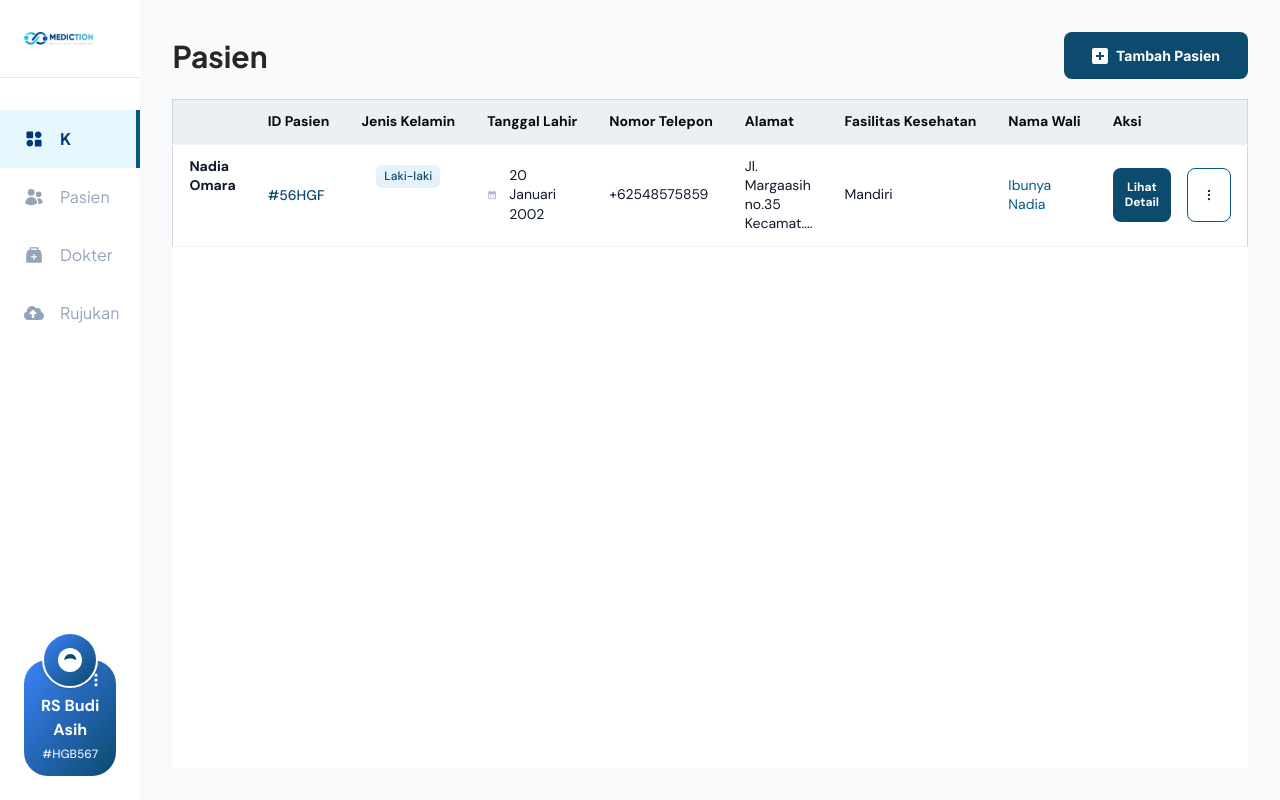
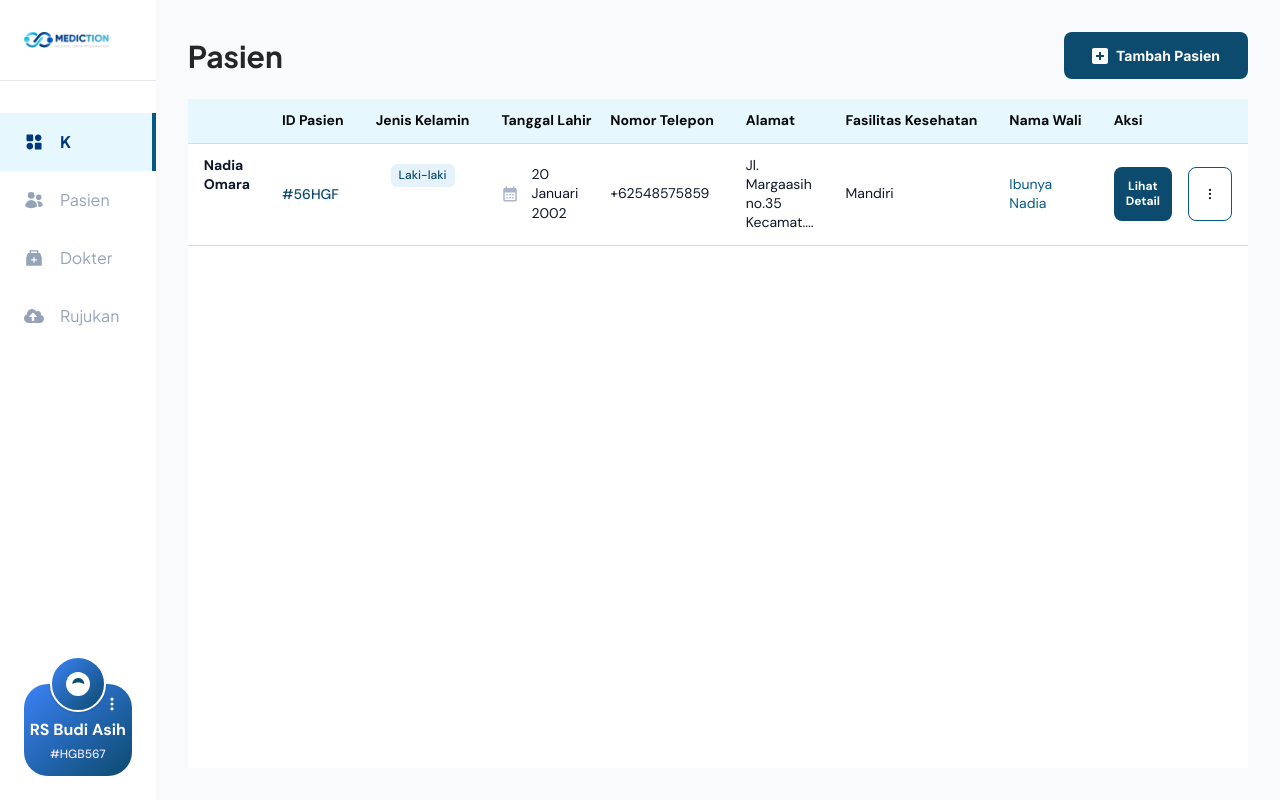
Before and after one commit to craftalpian/mediction, a Next.js app: page /dashboard-patient in a window 1280 px wide. Built offline with nearby package versions, Linux system fonts and the light colour scheme.

Commit message:
wip: patient table

```diff
--- a/app/(dashboards)/dashboard-patient/_components/list-patient.tsx
+++ b/app/(dashboards)/dashboard-patient/_components/list-patient.tsx
@@ -6,15 +6,15 @@
 export default function ListPatient() {
   return (
     <div className="overflow-x-auto">
-      <table className="table border border-gray-300 table-auto">
+      <table className="table table-auto">
         <thead
-          className={`bg-[#EBF0F4] py-4 leading-snug text-neutral-950 text-sm font-bold ${dm.className}`}
+          className={`bg-[#E6F7FD] border-0 py-4 leading-snug text-neutral-950 text-sm font-bold ${dm.className}`}
         >
-          <tr>
+          <tr className="border-b-[#D8DCDF]">
             <th></th>
-            <th>ID Pasien</th>
+            <th className="w-8">ID Pasien</th>
             <th>Jenis Kelamin</th>
-            <th>Tanggal Lahir</th>
+            <th className="max-w-10">Tanggal Lahir</th>
             <th>Nomor Telepon</th>
             <th>Alamat</th>
             <th>Fasilitas Kesehatan</th>
@@ -23,7 +23,7 @@
           </tr>
         </thead>
         <tbody>
-          <tr>
+          <tr className="border-b-[#D8DCDF]">
             <th className="inline-flex">
               <h1
                 className={`text-slate-900 text-sm font-bold ${dm.className} leading-snug`}
@@ -31,7 +31,7 @@
                 Nadia Omara
               </h1>
             </th>
-            <td>
+            <td className="w-8">
               <a
                 href="#"
                 className={`text-sky-900 text-sm font-medium ${dm.className} leading-snug`}
@@ -50,7 +50,9 @@
             </td>
             <td>
               <div className="inline-flex space-x-3 text-[#A9B4CD] text-base items-center">
+                <h1 className="text-lg">
                 <MdCalendarMonth />
+                </h1>
                 <p
                   className={`text-slate-900 text-sm font-normal ${dm.className} leading-snug`}
                 >
--- a/app/(dashboards)/dashboard-patient/page.tsx
+++ b/app/(dashboards)/dashboard-patient/page.tsx
@@ -8,7 +8,7 @@
 import ListPatient from "./_components/list-patient";
 import EmptyPatient from "./_components/empty-patient";
 
-export default function Login() {
+export default function DashboardPatient() {
   return (
     <>
       <main className="flex flex-1 flex-col p-8 bg-slate-50">
```
Also changed, not shown: app/globals.css (line endings or trailing spaces).
